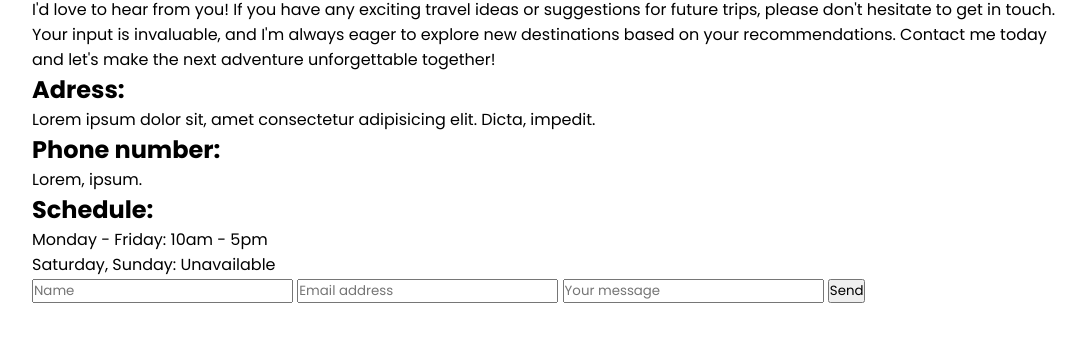
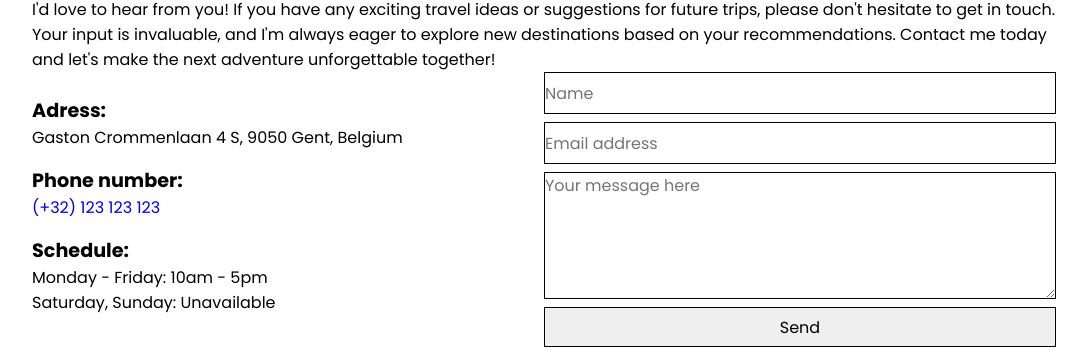
Before and after one commit to voothedoo/09-Accessibility, a plain HTML site: page src/contact.html in a window 1280 px wide. Shown: the part 437-800 px from the top of the page, without its empty margins (96-1183 px from the left). Drawn offline with Linux system fonts and the light colour scheme.

Commit message:
Add basic styling to contact.html

```diff
--- a/src/contact.html
+++ b/src/contact.html
@@ -30,20 +30,17 @@
         destinations based on your recommendations. Contact me today and let's
         make the next adventure unforgettable together!
       </p>
-      <div class="">
+      <div class="details">
         <article>
           <h2>Adress:</h2>
-          <p>
-            Lorem ipsum dolor sit, amet consectetur adipisicing elit. Dicta,
-            impedit.
-          </p>
+          <p>Gaston Crommenlaan 4 S, 9050 Gent, Belgium</p>
 
           <h2>Phone number:</h2>
-          <p>Lorem, ipsum.</p>
+          <a href="tel:+32123123123">(+32) 123 123 123</a>
 
           <h2>Schedule:</h2>
           <p>Monday - Friday: 10am - 5pm</p>
-          <p>Saturday, Sunday: Unavailable</p>
+          <p class="last">Saturday, Sunday: Unavailable</p>
         </article>
         <form action="#">
           <input
@@ -60,13 +57,13 @@
             name="mail"
             required
           />
-          <input
-            class="text"
-            type="text"
-            placeholder="Your message"
+
+          <textarea
             name="message"
-            required
-          />
+            cols="30"
+            rows="5"
+            placeholder="Your message here"
+          ></textarea>
           <input class="button" type="submit" value="Send" />
         </form>
       </div>
--- a/styles/contact.scss
+++ b/styles/contact.scss
@@ -69,4 +69,47 @@ body {
       letter-spacing: 0.2rem;
     }
   }
+  main {
+    .details {
+      display: grid;
+      grid-template-columns: repeat(2, 1fr);
+      article {
+        display: flex;
+        flex-direction: column;
+        justify-content: center;
+        grid-column: span 1;
+        h2 {
+          font-size: 1.2rem;
+        }
+        a {
+          margin-bottom: 1rem;
+        }
+        p {
+          margin-bottom: 1rem;
+        }
+        .last {
+          margin-top: -1rem;
+        }
+      }
+
+      form {
+        grid-column: span 1;
+        display: flex;
+        flex-direction: column;
+        justify-content: space-between;
+        input {
+          height: 2.5rem;
+          font-size: 1rem;
+          margin-bottom: 0.5rem;
+          border: black solid 1px;
+        }
+        textarea {
+          resize: vertical;
+          font-size: 1rem;
+          margin-bottom: 0.5rem;
+          border: black solid 1px;
+        }
+      }
+    }
+  }
 }
--- a/styles/newsletter.scss
+++ b/styles/newsletter.scss
@@ -91,7 +91,7 @@ body {
       font-size: 2.5rem;
     }
     .text:focus {
-      background-color: #eadefd;
+      background-color: $input-focus;
     }
     .button {
       height: 5rem;
@@ -104,7 +104,7 @@ body {
     .button:hover {
       color: white;
       font-size: 2.5rem;
-      background-color: #8338ec;
+      background-color: $button-hover;
       box-shadow:
         rgba(0, 0, 0, 0.19) 0px 10px 20px,
         rgba(0, 0, 0, 0.23) 0px 6px 6px;
--- a/styles/partials/abstracts/_colors.scss
+++ b/styles/partials/abstracts/_colors.scss
@@ -1,2 +1,5 @@
 $nav-text-color: #272829;
 $header-text-color: white;
+
+$input-focus: #eadefd;
+$button-hover: #8338ec;
```
Also changed, not shown: styles/contact.css, 2 other files.
